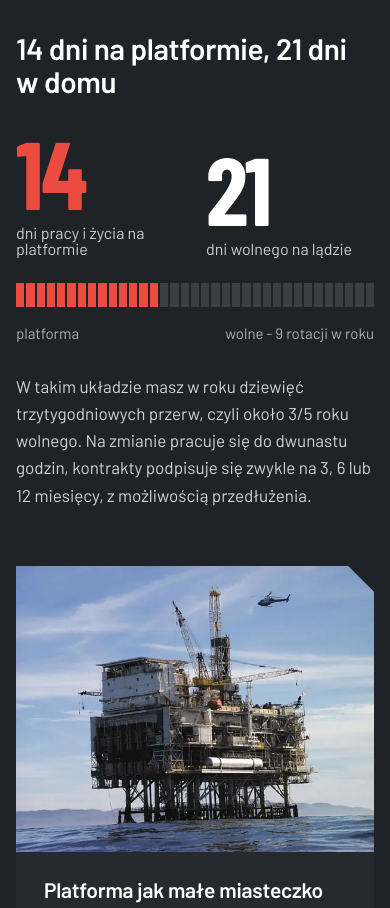
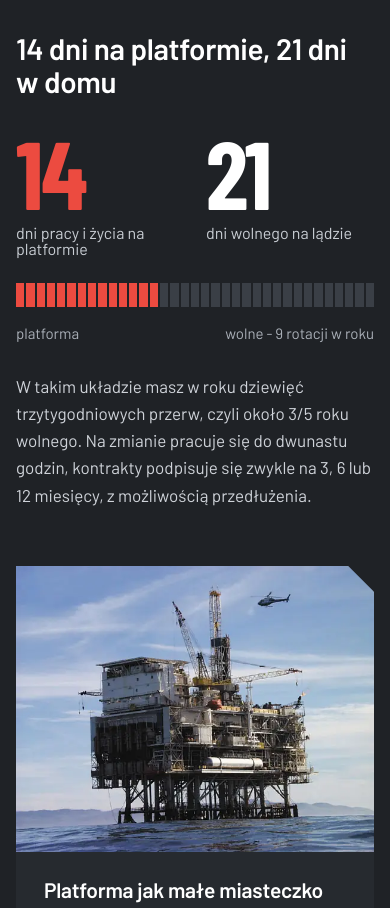
Before and after one commit to Disaster26/oilgas-koncepcja, a plain HTML site: page index.html in a window 390 px wide. Shown: the part 3020-3928 px from the top of the page. Drawn offline with Linux system fonts and the light colour scheme.

Commit message:
Wyrownanie liczb rotacji na telefonie

```diff
--- a/index.html
+++ b/index.html
@@ -290,7 +290,7 @@ footer li{margin-bottom:7px}
   .dzialy{grid-template-columns:minmax(0,1fr)}
   .pas{grid-auto-columns:80%;column-gap:14px;margin-right:-16px;padding-right:16px;scroll-padding-left:0}
   .lista{grid-template-columns:minmax(0,1fr)}
-  .liczby{flex-wrap:nowrap;gap:22px}
+  .liczby{flex-wrap:nowrap;gap:22px;align-items:flex-start}
   .liczby div{flex:1 1 0;min-width:0}
   .liczby strong{font-size:96px}
   .liczby span{font-size:16px}
```
